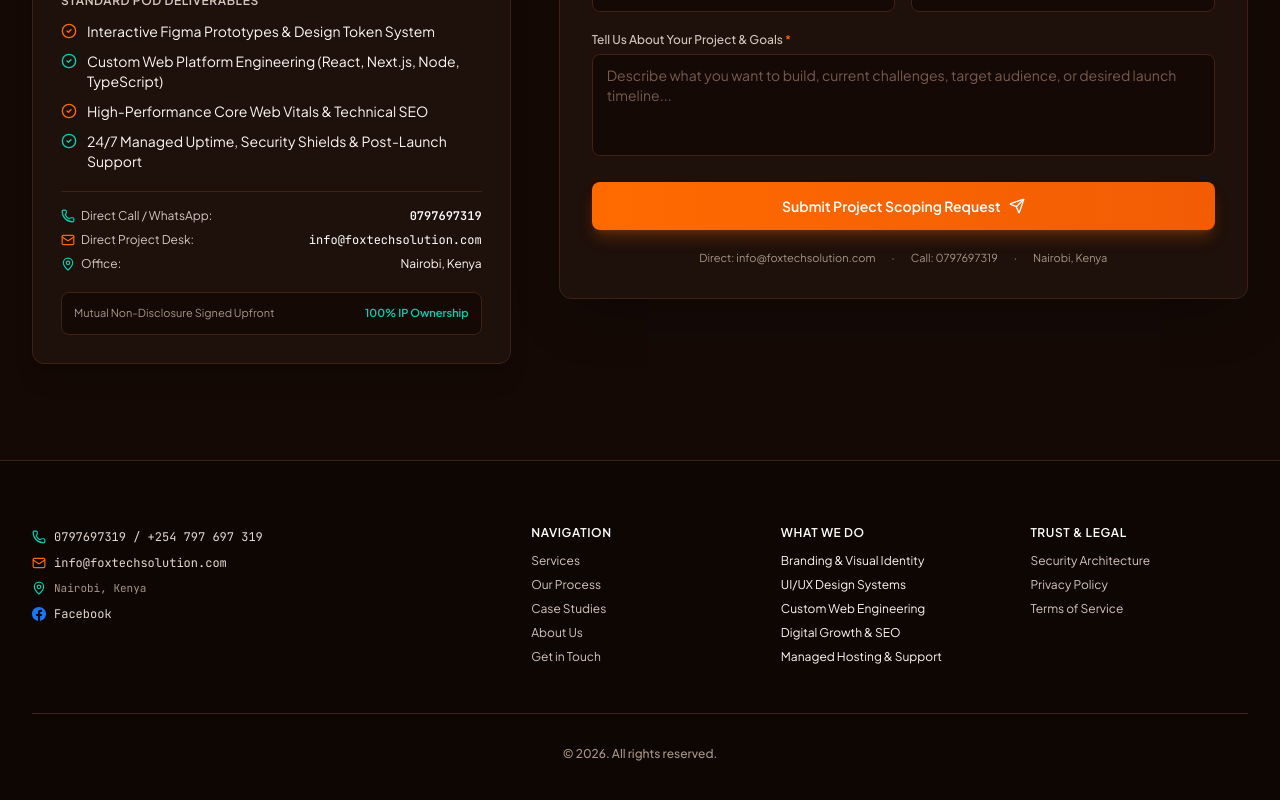
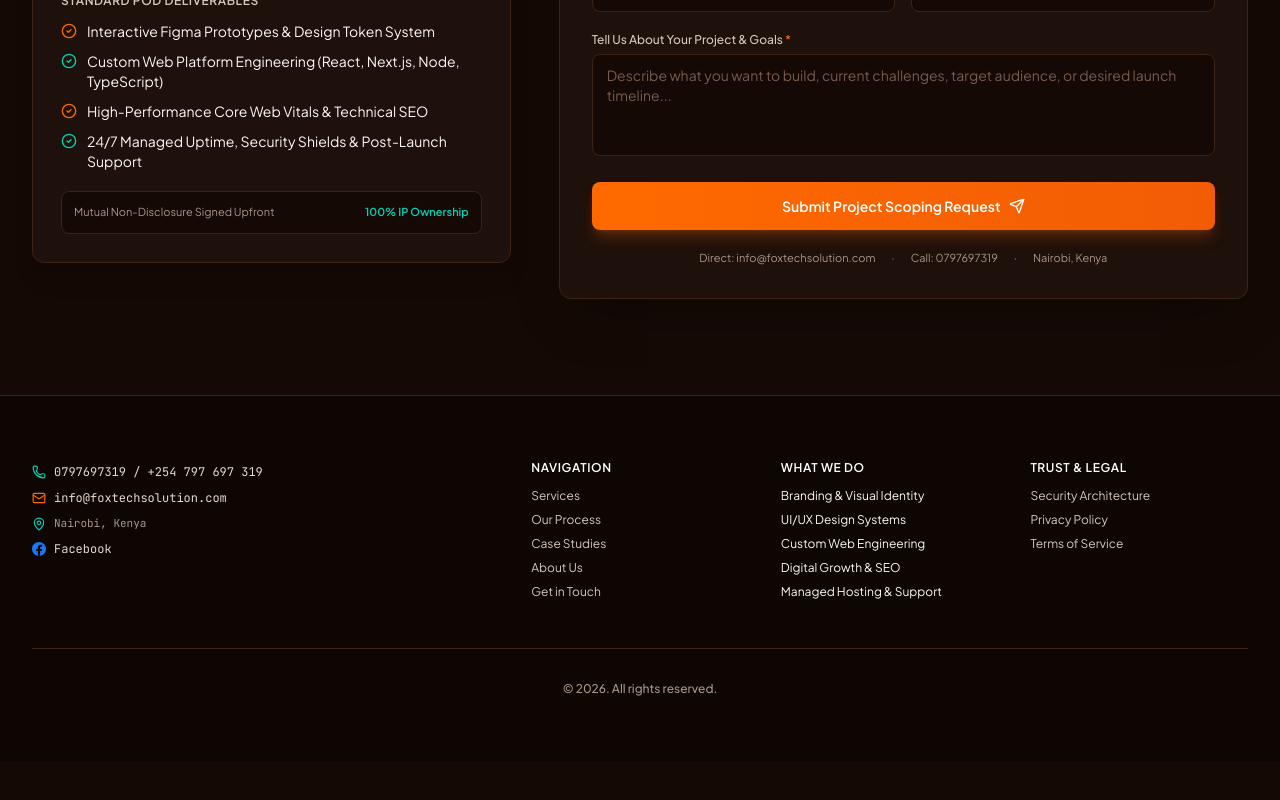
Before and after one commit to johnorengo/Fox-Tech-Portfolio, a React (Vite) app: page / in a window 1280 px wide. Shown: the part 6451-7251 px from the top of the page. After the commit the page ends 7212 px from the top, so only its background shows below. Built offline with nearby package versions, Linux system fonts and the light colour scheme.

Commit message:
Remove repeated contact details from engagement card

```diff
--- a/src/components/ContactScoping.tsx
+++ b/src/components/ContactScoping.tsx
@@ -9,7 +9,6 @@ import {
   Building,
   User,
   Phone,
-  MapPin,
   ShieldCheck,
   Sparkles
 } from 'lucide-react';
@@ -227,37 +226,6 @@ export const ContactScoping: React.FC = () => {
                 </div>
               </div>
 
-              {/* Direct Communication Channels */}
-              <div className="pt-4 border-t border-[#3d2216] space-y-2 text-xs">
-                <div className="flex flex-col items-start gap-1 text-[#d6c7be] sm:flex-row sm:items-center sm:justify-between">
-                  <span className="flex items-center gap-1.5">
-                    <Phone className="w-3.5 h-3.5 text-[#00d2b4]" />
-                    <span>Direct Call / WhatsApp:</span>
-                  </span>
-                  <a href={`tel:${directPhone}`} className="font-mono text-white font-bold hover:text-[#00d2b4]">
-                    {directPhone}
-                  </a>
-                </div>
-
-                <div className="flex flex-col items-start gap-1 text-[#d6c7be] sm:flex-row sm:items-center sm:justify-between">
-                  <span className="flex items-center gap-1.5">
-                    <Mail className="w-3.5 h-3.5 text-[#ff6a00]" />
-                    <span>Direct Project Desk:</span>
-                  </span>
-                  <a href={`mailto:${directEmail}`} className="font-mono text-white hover:text-[#ff6a00]">
-                    {directEmail}
-                  </a>
-                </div>
-
-                <div className="flex flex-col items-start gap-1 text-[#d6c7be] sm:flex-row sm:items-center sm:justify-between">
-                  <span className="flex items-center gap-1.5">
-                    <MapPin className="w-3.5 h-3.5 text-[#00d2b4]" />
-                    <span>Office:</span>
-                  </span>
-                  <span className="text-[#fdf8f5]">Nairobi, Kenya</span>
-                </div>
-              </div>
-
               {/* Trust Tag */}
               <div className="p-3 rounded-lg bg-[#140905] border border-[#3d2216] text-[11px] text-[#a89587] flex flex-col gap-1 sm:flex-row sm:items-center sm:justify-between">
                 <span>Mutual Non-Disclosure Signed Upfront</span>
```
